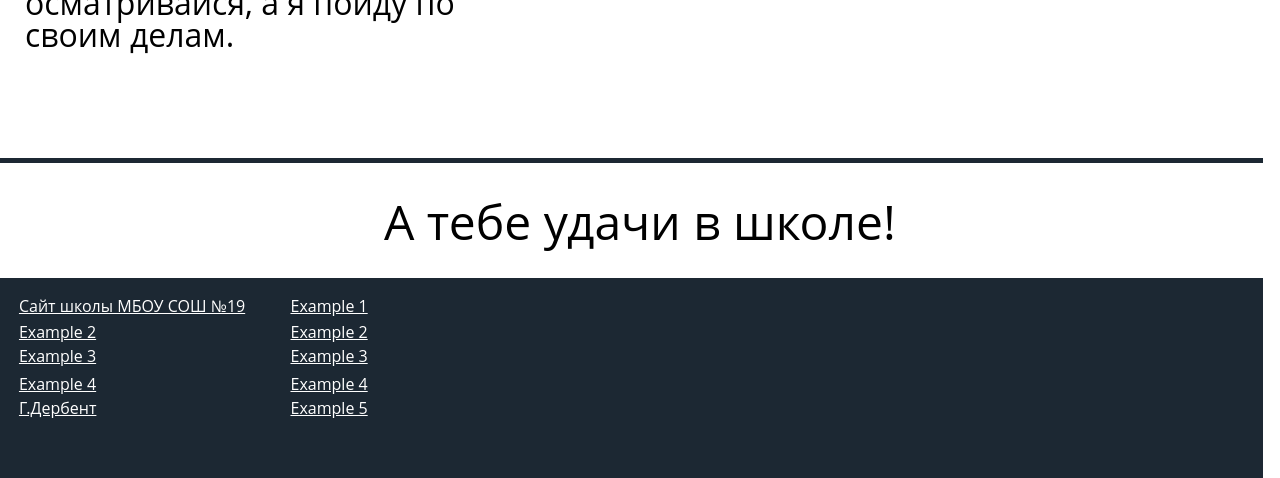
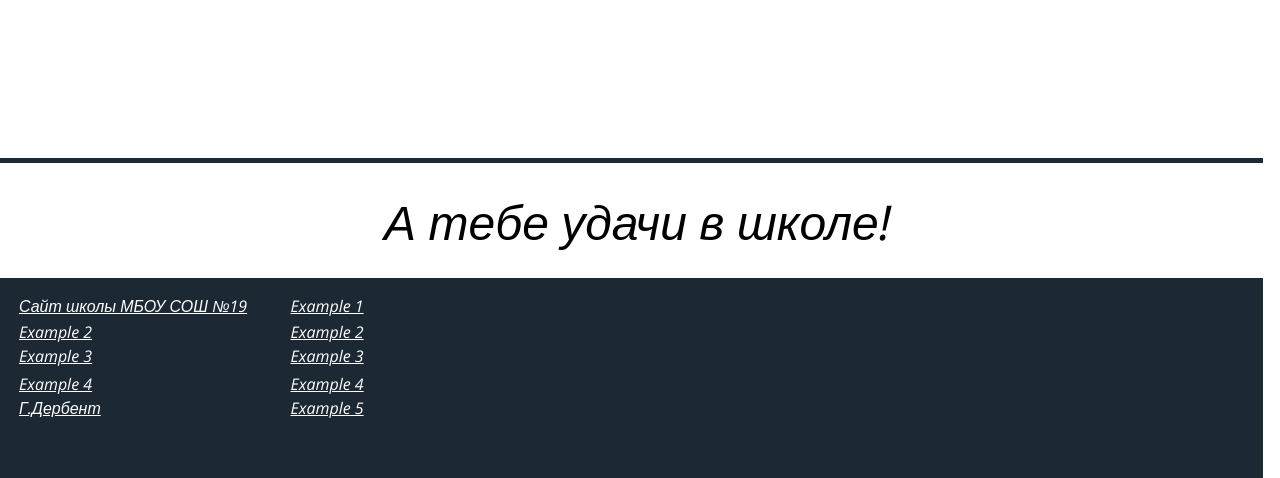
Before and after one commit to redgarus/seven, a Flask app: page /home in a window 1280 px wide; the page is wider, and only the part inside the window is pictured. Shown: the part 442-920 px from the top of that part. Run offline with Flask 2, Linux system fonts and the light colour scheme.

Commit message:
f - social

```diff
--- a/static/css/style.css
+++ b/static/css/style.css
@@ -17,15 +17,22 @@ a{
 .ts {
 	left: 45%;
 	color: #C70039;
+	font-size: 1.7em;
 	position: absolute;
-	top: 1%;
+	top: 1.8%;
 }
 
 .text-top {
     padding: 30px 25px 5px;
+    font-family:'Open Sans', sans-serif;
+	font-style: italic;
+	font-size: 40px;
 }
 
 .text-bottom {
+	font-family:'Open Sans', sans-serif;
+	font-style: italic;
+	font-size: 30px;
 	padding: 10px 25px 20px;
 	height: 24px;
 	width: 500px;
@@ -39,12 +46,19 @@ a{
 	top: 20%;
 }
 
+.nav {
+	font-family:'Open Sans', sans-serif;
+	font-size: 2em;
+	font-weight: bold;
+}
+
 .url_title {
 	position: absolute;
 	left: 7%;
 }
 
 .url_students {
+	top: 2%;
 	position: absolute;
 	right: 10%;
 }
@@ -56,6 +70,7 @@ a{
 
 .teachers {
 	position: absolute;
+	top: 2%;
 	right: 30%;
 }
 
@@ -68,13 +83,16 @@ a{
 .footer {
 	position: absolute;
 	background-color: #1C2833;
+	font-family:'Open Sans', sans-serif;
+	font-style: italic;
 	top: 90%;
 	height: 200px;
 	width: 1263px;
 }
 
-.content-titl {
+.content-title {
 	position: absolute;
+	top: 10%;
 	width: 100%;
 	height: 100%;
 }
@@ -88,6 +106,9 @@ a{
 }
 
 .end-font {
+	font-family:'Open Sans', sans-serif;
+	font-style: italic;
+	font-size: 3em;
 	position: absolute;
 	top: 80%;
 	left: 30%;
--- a/templates/main.html
+++ b/templates/main.html
@@ -6,48 +6,45 @@
 	<link rel="stylesheet" href="{{ url_for( 'static', filename='css/reset.css', v=3)}}">
 	<link rel="stylesheet" href="{{ url_for( 'static', filename='css/style.css', v=3)}}">
 	<script src="{{ url_for('static', filename='js/script.js') }}"></script>
+	<link href="https://fonts.googleapis.com/css2?family=Open+Sans:ital,wght@1,400;1,800&display=swap" rel="stylesheet">
 </head>
 <body>
 	<hed class="header"></hed>
 	<nav class="nav">
-		<font class="url_title" face="Gagalin" size="6"><a href="/home">Главная</a></font>
-		<font class="dnevnik" face="Gagalin" size="6"><a href="/dnevnik">Расписание</a></font>
-		<font class="ts" face="Gagalin" size="10">7М</font>
-		<font class="ts_back" face="Gagalin" size="10"></font>
-		<font class="teachers" face="Gagalin" size="6"><a href="/teachers">Учителя</a></font>
-		<font class="url_students" face="Gagalin" size="6"><a href="/students">Ученики</a></font>
+		<a class="url_title" href="/home">Главная</a>
+		<a href="/dnevnik" class="dnevnik">Расписание</a>
+		<p class="ts">7M</p>
+		<div class="ts_back"></div>
+		<a href="/teachers" class="teachers">Учителя</a>
+		<a href="/students" class="url_students">Ученики</a>
 	</nav>
 	<div class="content-title">
 	<div class="text-top">
-		<font face="Open Sans" size="6">
 			Привет, Путник!
-		</font>
 	</div>
 	<div class="text-bottom">
-		<font face="Open Sans" size="6">
 			Ты попал на главную страницу сайта 7 М класса МБОУ СОШ №19
 			города Дербент. Тут ты можешь узнать наше расписание, список учителей, список учеников.<br />
 		Этот сайт я сделал для удобного использования нашим классом. Ты пока осматривайся, а я пойду по своим делам.
-	</font>
 	</div>
 	</div>
 	<img class="school-img" src="https://i.ibb.co/N91bYTC/img-school_2.jpg" alt="img-school-2" border="0">
 	<div class="pre-footer"></div>
-	<font face="Open Sans" size="10" class="end-font">А тебе удачи в школе!</font>
+		<p class="end-font">А тебе удачи в школе!</p>
 	<footer class="footer">
 		<div name="div-1">
-			<a href="#" class="footer-urls-div-1-1"><font face="Open Sans">Сайт школы МБОУ СОШ №19</font></a>
-			<a href="#" class="footer-urls-div-1-2"><font face="Open Sans">Example 2</font></a>
-			<a href="#" class="footer-urls-div-1-3"><font face="Open Sans">Example 3</font></a>
-			<a href="#" class="footer-urls-div-1-4"><font face="Open Sans">Example 4</font></a>
-			<a href="#" class="footer-urls-div-1-5"><font face="Open Sans">Г.Дербент</font></a>
+			<a href="https://derbent19.edusite.su/" class="footer-urls-div-1-1">Сайт школы МБОУ СОШ №19</a>
+			<a href="#" class="footer-urls-div-1-2">Example 2</a>
+			<a href="#" class="footer-urls-div-1-3">Example 3</a>
+			<a href="#" class="footer-urls-div-1-4">Example 4</a>
+			<a href="https://ru.wikipedia.org/wiki/%D0%94%D0%B5%D1%80%D0%B1%D0%B5%D0%BD%D1%82" class="footer-urls-div-1-5">Г.Дербент</a>
 		</div>
 		<div name="div-2">
-			<a href="" class="footer-urls-div-2-1"><font face="Open Sans">Example 1</font></a>
-			<a href="" class="footer-urls-div-2-2"><font face="Open Sans">Example 2</font></a>
-			<a href="" class="footer-urls-div-2-3"><font face="Open Sans">Example 3</font></a>
-			<a href="" class="footer-urls-div-2-4"><font face="Open Sans">Example 4</font></a>
-			<a href="" class="footer-urls-div-2-5"><font face="Open Sans">Example 5</font></a>
+			<a href="" class="footer-urls-div-2-1">Example 1</a>
+			<a href="" class="footer-urls-div-2-2">Example 2</a>
+			<a href="" class="footer-urls-div-2-3">Example 3</a>
+			<a href="" class="footer-urls-div-2-4">Example 4</a>
+			<a href="" class="footer-urls-div-2-5">Example 5</a>
 		</div>
 	</footer>
 </body>
```
